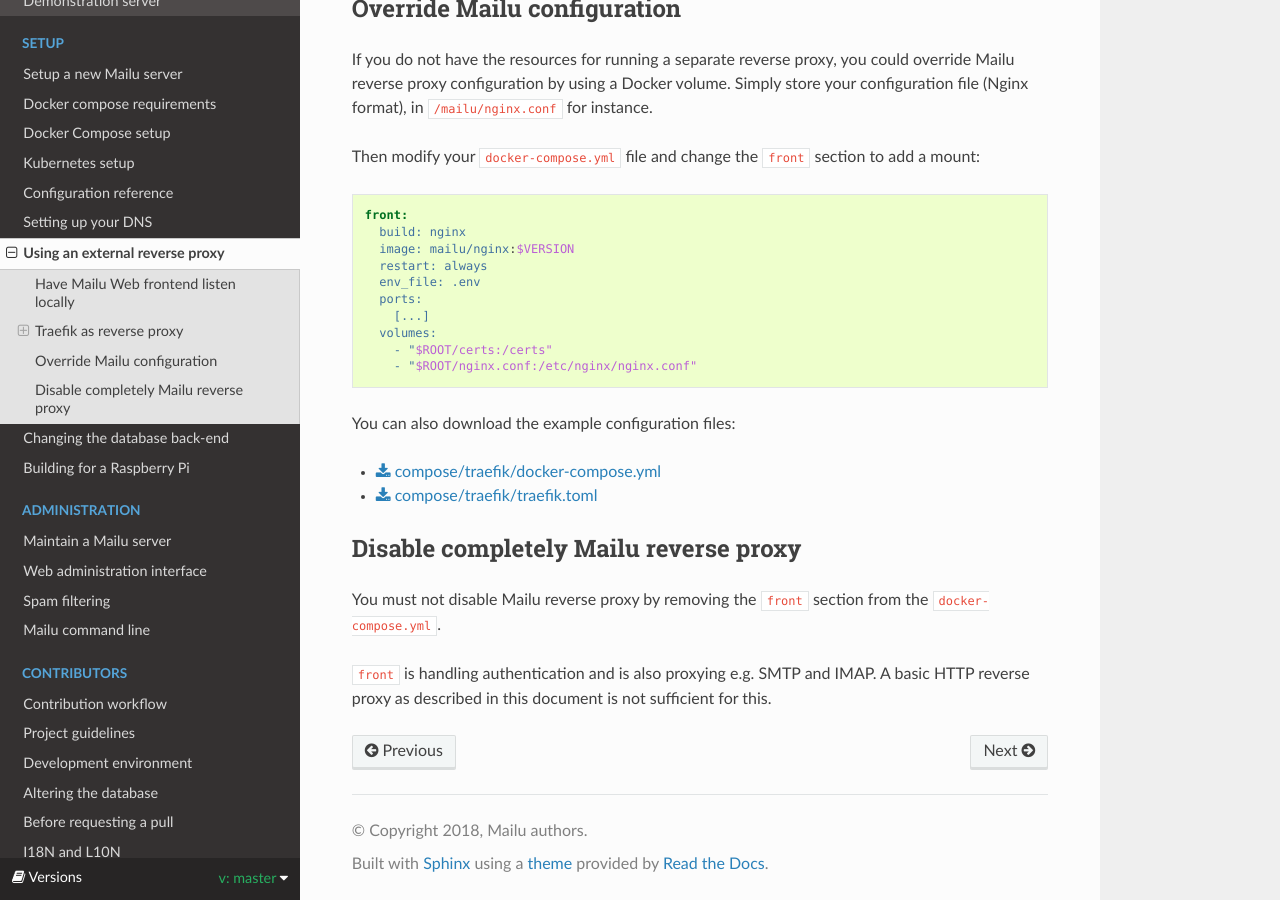
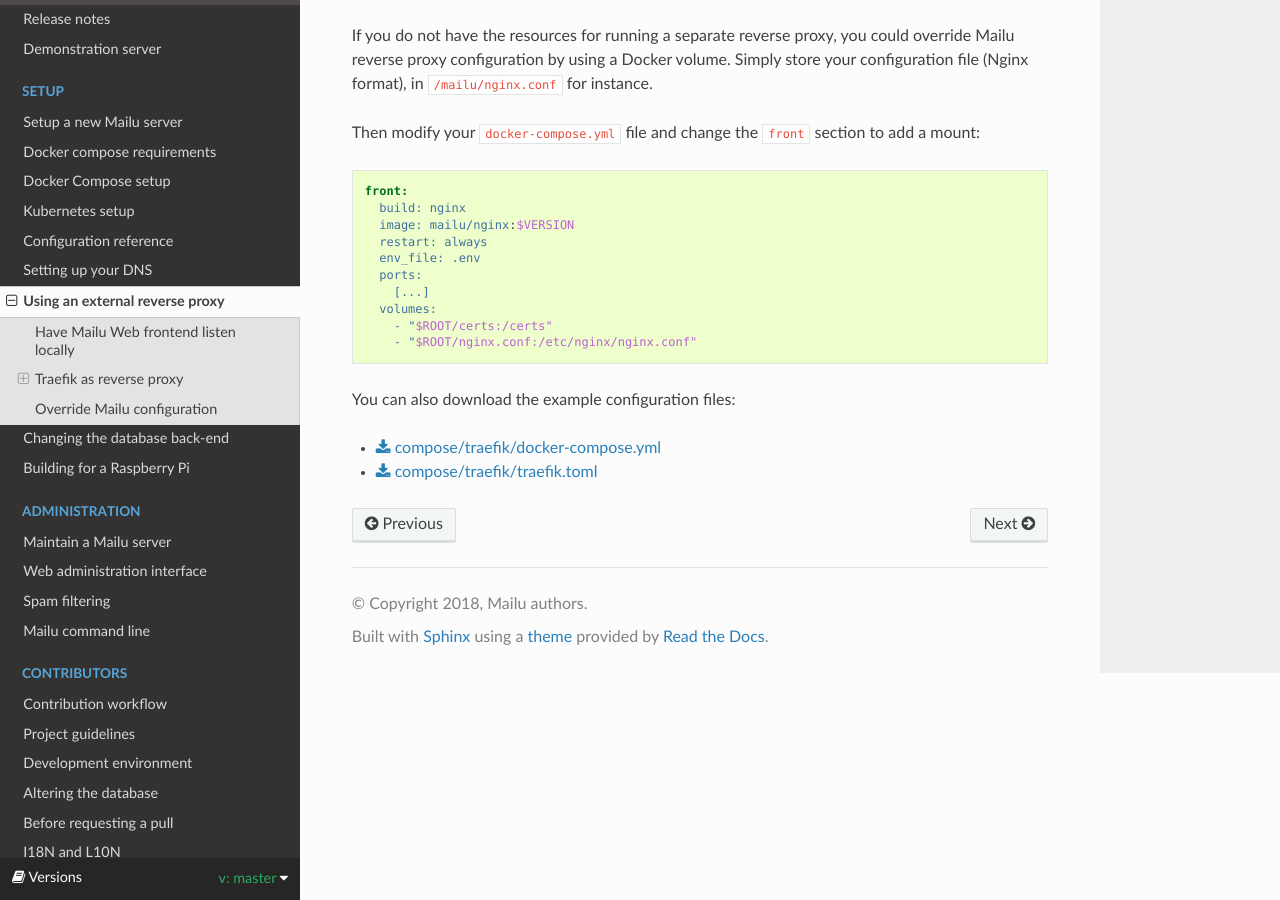
Before and after one commit to WillingDev0812/Mail-Management-Tool, a Sphinx documentation site: the page built from docs/reverse.rst, in a window 1280 px wide and 900 px high, scrolled down 5264 px. Built offline with Sphinx 7.4.7 and the Read the Docs theme 2.0.0, drawn with Linux system fonts in a browser that asks for light colours; formulas are drawn with MathJax 3; some of the changed text lies outside the part shown.

Commit message:
This breaks SSO

```diff
--- a/docs/reverse.rst
+++ b/docs/reverse.rst
@@ -10,7 +10,6 @@ There are basically three options, from the most to the least recommended one:
 - have Mailu Web frontend listen locally and use your own Web frontend on top of it
 - use ``Traefik`` in another container as central system-reverse-proxy
 - override Mailu Web frontend configuration
-- disable Mailu Web frontend completely and use your own
 
 All options will require that you modify the ``docker-compose.yml`` file.
 
@@ -258,10 +257,3 @@ You can also download the example configuration files:
 
 - :download:`compose/traefik/docker-compose.yml`
 - :download:`compose/traefik/traefik.toml`
-
-Disable completely Mailu reverse proxy
---------------------------------------
-
-You must not disable Mailu reverse proxy by removing the ``front`` section from the ``docker-compose.yml``.
-
-``front`` is handling authentication and is also proxying e.g. SMTP and IMAP. A basic HTTP reverse proxy as described in this document is not sufficient for this.
```
